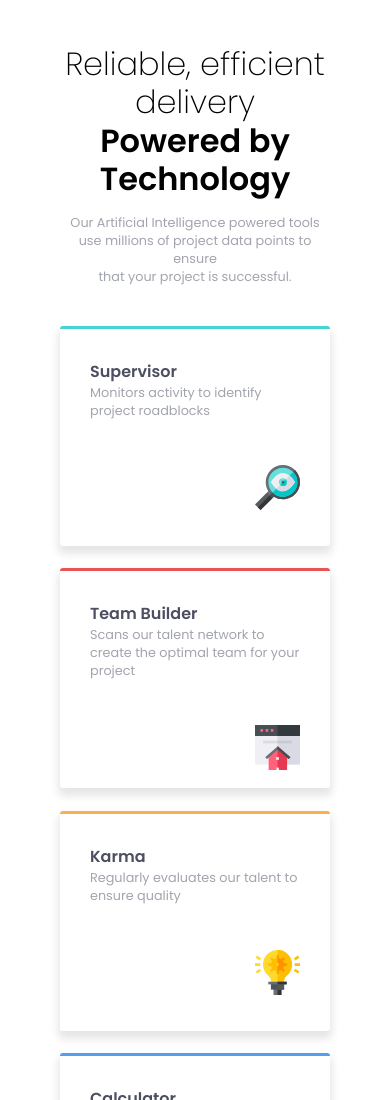
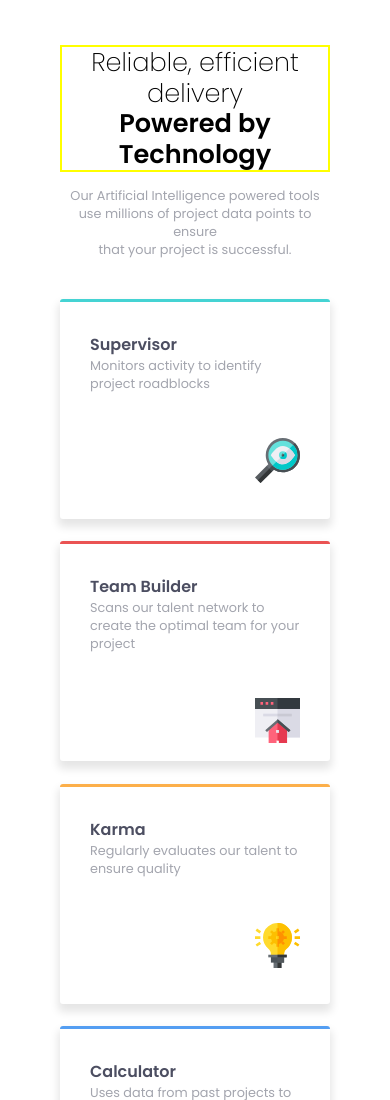
Before and after one commit to Yazeed-git/challenge-3, a plain HTML site: page index.html in a window 390 px wide. Shown: the top 1100 px of the page. Drawn offline with Linux system fonts and the light colour scheme.

Commit message:
modify h1 text to prevent line breaks in mobile

```diff
--- a/style.css
+++ b/style.css
@@ -64,7 +64,7 @@ h4{
     font-size: 1rem;
 }
 h1{
-    font-size: 2rem;
+    font-size: 1.6rem;
 }
 h1,h4{
     font-weight: var(--medium);
@@ -96,6 +96,7 @@ strong{
 .headline{
     line-height: 1.2;
     margin-bottom: 15px;
+    border: 2px solid yellow;
 }
 .sub-headline{
     line-height: 1.6;
```
